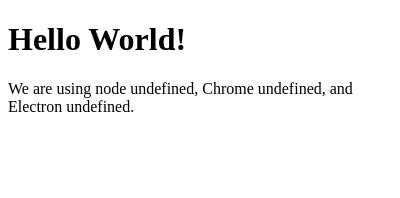
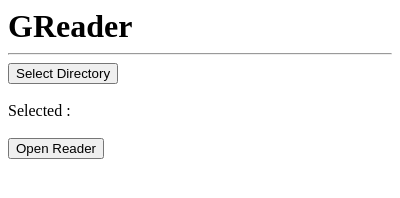
Before and after one commit to gainge/g-reader-revamped, an Electron app: page index.html in a window 400 px wide. Drawn offline with Linux system fonts and the light colour scheme.

Commit message:
add basic index skeleton

```diff
--- a/index.html
+++ b/index.html
@@ -4,13 +4,16 @@
     <meta charset="UTF-8">
     <title>Hello World!</title>
     <meta http-equiv="Content-Security-Policy" content="script-src 'self' 'unsafe-inline';" />
+    <link rel="stylesheet" href="style.css">
 </head>
 <body style="background: white;">
-    <h1>Hello World!</h1>
-    <p>
-        We are using node <script>document.write(process.versions.node)</script>,
-        Chrome <script>document.write(process.versions.chrome)</script>,
-        and Electron <script>document.write(process.versions.electron)</script>.
-    </p>
+    <h1>GReader</h1>
+    <hr>
+    <button>Select Directory</button>
+    <br>
+    <br>
+    <p>Selected : </p>
+    <br>
+    <button>Open Reader</button>
 </body>
 </html>
--- a/main.js
+++ b/main.js
@@ -2,8 +2,8 @@
 
 function createWindow () {
   const win = new BrowserWindow({
-    width: 800,
-    height: 600,
+    width: 400,
+    height: 200,
     webPreferences: {
       nodeIntegration: true
     }
--- /dev/null
+++ b/style.css
@@ -0,0 +1,7 @@
+h1 {
+    margin: 0;
+}
+
+p {
+    margin: 0;
+}
```
